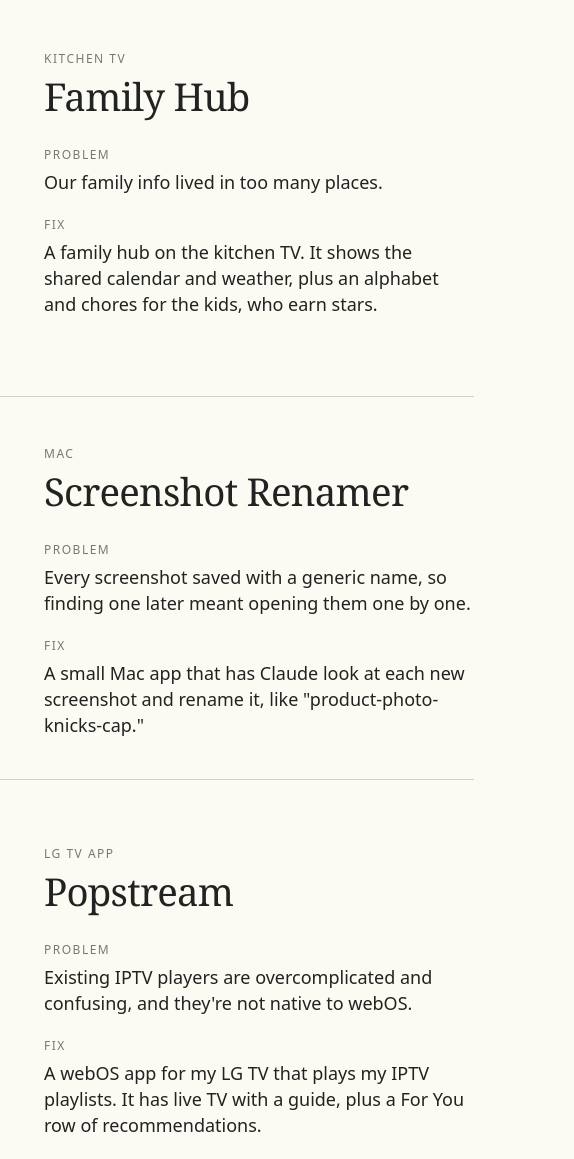
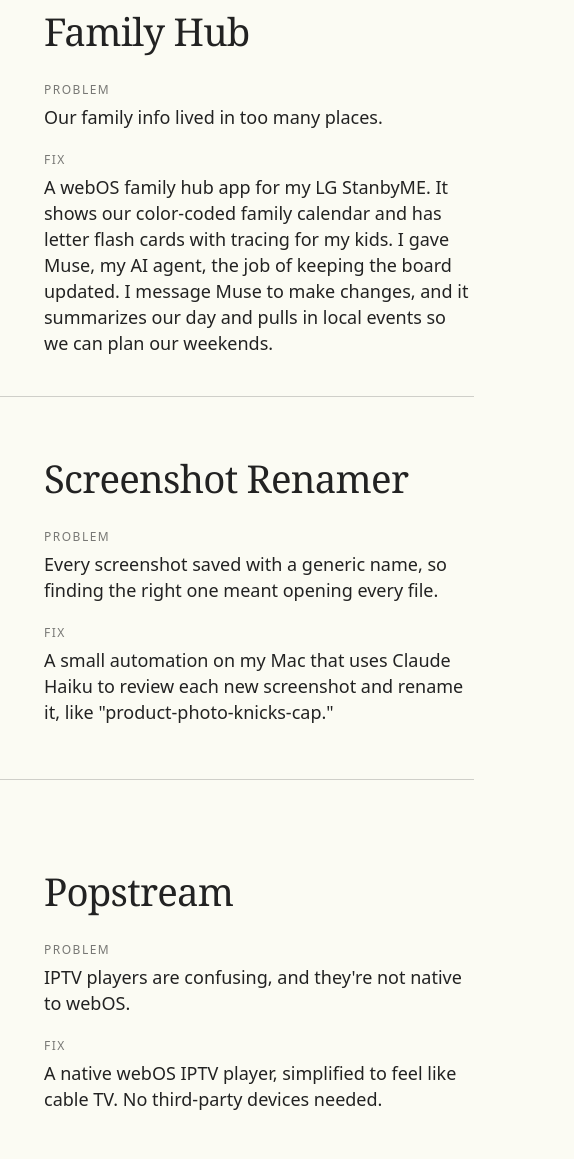
Before and after one commit to designwithmike/designwithmike.github.io, an Astro site: page /builds in a window 1280 px wide. Shown: the part 312-1471 px from the top of the page, 706-1280 px from the left. Built offline with nearby package versions, Linux system fonts and the light colour scheme; Astro itself is replaced by a stand-in of ours; a web font is replaced by a local one.

Commit message:
Update builds page copy
Rewrite Family Hub, Screenshot Renamer and Popstream text, remove the
small label above each build name, and clean up grammar.

Co-Authored-By: Claude Sonnet 5.5 <noreply@anthropic.com>

```diff
--- a/src/data/site.ts
+++ b/src/data/site.ts
@@ -73,8 +73,6 @@ export const site = {
    like '/builds/life-board.webp'. Without one, a grey placeholder shows. */
 export type Build = {
   name: string;
-  /* small label above the name: where it lives */
-  where: string;
   problem: string;
   fix: string;
   image?: string;
@@ -103,7 +101,6 @@ export const buildsPage = {
 export const builds: Build[] = [
   {
     name: 'Family Hub',
-    where: 'Kitchen TV',
     gradient: true,
     shots: [
       { src: '/builds/family-hub-moms-calendar.jpg', alt: "Family Hub home screen with the weather, a daily summary, local events and the shared family calendar" },
@@ -113,23 +110,21 @@ export const builds: Build[] = [
       { src: '/builds/family-hub-clip-a.mp4', alt: 'A child tracing the letter A on the Family Hub alphabet screen' },
     ],
     problem: 'Our family info lived in too many places.',
-    fix: 'A family hub on the kitchen TV. It shows the shared calendar and weather, plus an alphabet and chores for the kids, who earn stars.',
+    fix: 'A webOS family hub app for my LG StanbyME. It shows our color-coded family calendar and has letter flash cards with tracing for my kids. I gave Muse, my AI agent, the job of keeping the board updated. I message Muse to make changes, and it summarizes our day and pulls in local events so we can plan our weekends.',
   },
   {
     name: 'Screenshot Renamer',
-    where: 'Mac',
     video: '/builds/screenshot-renamer.mp4',
     alt: 'A new screenshot of a Knicks cap lands on the desktop as "CleanShot 2026..." and is renamed to "product-photo-knicks-cap"',
-    problem: 'Every screenshot saved with a generic name, so finding one later meant opening them one by one.',
-    fix: 'A small Mac app that has Claude look at each new screenshot and rename it, like "product-photo-knicks-cap."',
+    problem: 'Every screenshot saved with a generic name, so finding the right one meant opening every file.',
+    fix: 'A small automation on my Mac that uses Claude Haiku to review each new screenshot and rename it, like "product-photo-knicks-cap."',
   },
   {
     name: 'Popstream',
-    where: 'LG TV app',
     image: '/builds/popstream-live-tv.jpg',
     alt: 'Popstream Live TV screen with a video preview of the current show in the top left and a channel guide beside it',
-    problem: "Existing IPTV players are overcomplicated and confusing, and they're not native to webOS.",
-    fix: 'A webOS app for my LG TV that plays my IPTV playlists. It has live TV with a guide, plus a For You row of recommendations.',
+    problem: "IPTV players are confusing, and they're not native to webOS.",
+    fix: 'A native webOS IPTV player, simplified to feel like cable TV. No third-party devices needed.',
   },
 ];
 
--- a/src/pages/builds.astro
+++ b/src/pages/builds.astro
@@ -54,7 +54,6 @@ const shotsFor = (b: Build) => b.shots ?? (b.gradient ? [null, null, null] : nul
               )}
             </div>
             <div class="build__text">
-              <span class="label soft">{b.where}</span>
               <h2 class="build__name">{b.name}</h2>
               <dl class="build__story">
                 <div>
```
